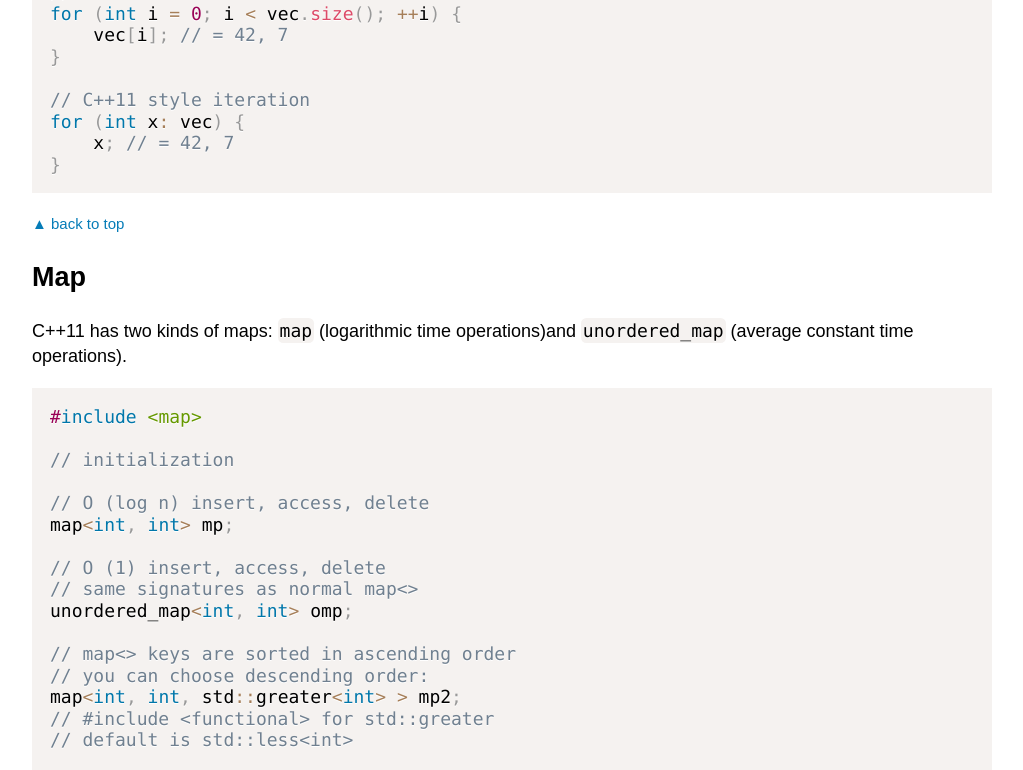
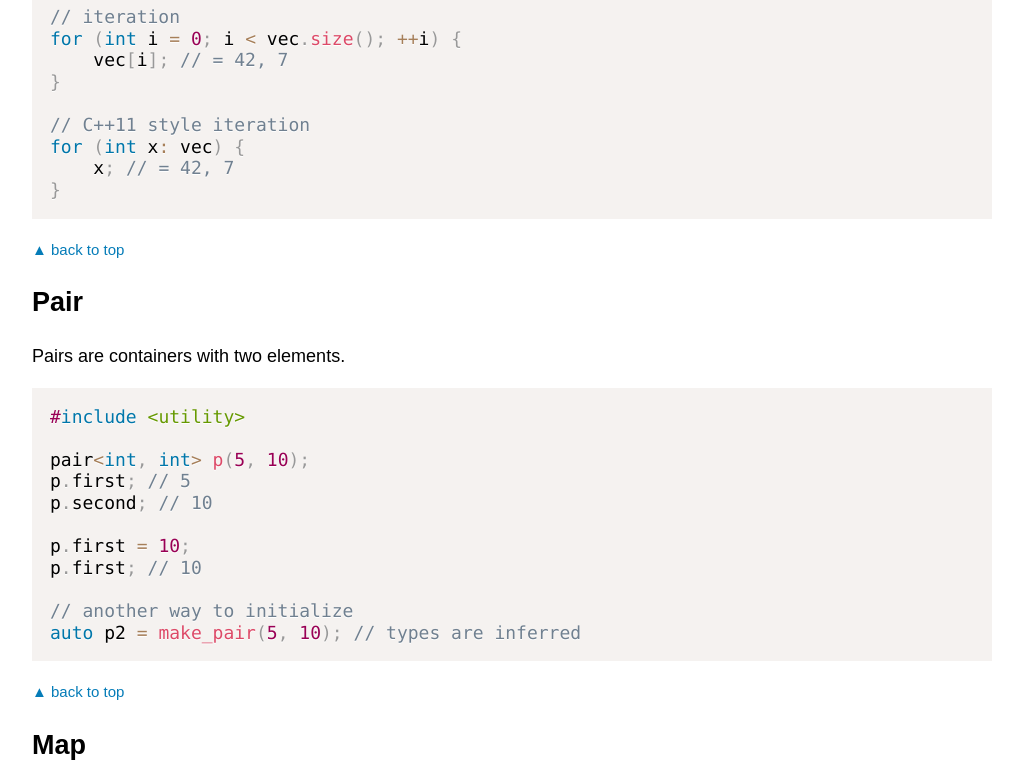
Before and after one commit to polybuildr/code-quickref, a website: page public/cpp.html in a window 1280 px wide. Shown: the part 2013-2783 px from the top of the page, without its empty margins (128-1151 px from the left). Drawn offline with Linux system fonts and the light colour scheme.

Commit message:
Add section on std::pair

```diff
--- a/public/cpp.html
+++ b/public/cpp.html
@@ -16,6 +16,7 @@
 <li>Containers<ul>
 <li><a href="#common-stuff">Common Stuff</a></li>
 <li><a href="#vector">Vector</a></li>
+<li><a href="#pair">Pair</a></li>
 <li><a href="#map">Map</a></li>
 <li><a href="#set">Set</a></li>
 <li><a href="#stack">Stack</a></li>
@@ -88,6 +89,21 @@ for (int i = 0; i &lt; vec.size(); ++i) {
 for (int x: vec) {
     x; // = 42, 7
 }
+</code></pre>
+<p><small class="to-top"><a href="#contents">▲ back to top</a></small></p>
+<h2 id="pair">Pair</h2>
+<p>Pairs are containers with two elements.</p>
+<pre><code class="lang-cpp">#include &lt;utility&gt;
+
+pair&lt;int, int&gt; p(5, 10);
+p.first; // 5
+p.second; // 10
+
+p.first = 10;
+p.first; // 10
+
+// another way to initialize
+auto p2 = make_pair(5, 10); // types are inferred
 </code></pre>
 <p><small class="to-top"><a href="#contents">▲ back to top</a></small></p>
 <h2 id="map">Map</h2>
```
Also changed, not shown: pages/cpp.md (+20 -0 lines).
